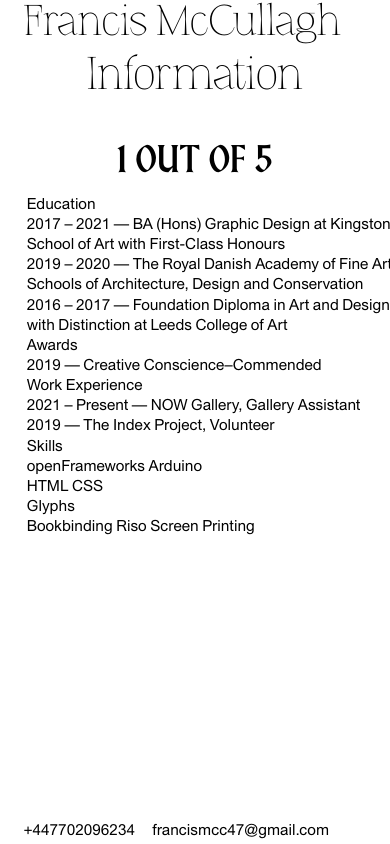
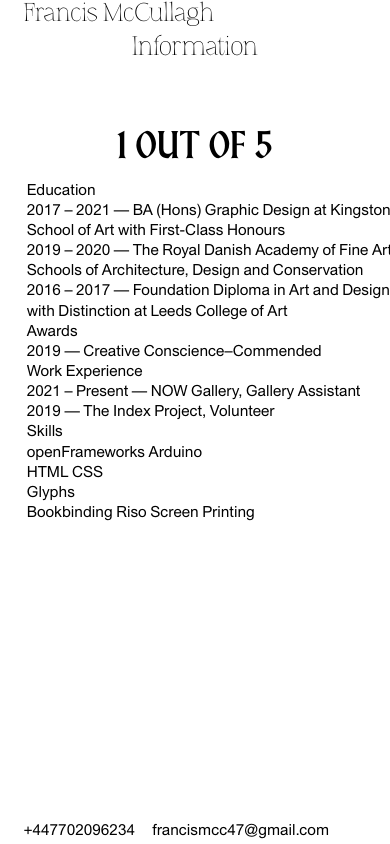
Before and after one commit to Frankmccullagh/francismccullagh.github.io, a plain HTML site: page index.html in a window 390 px wide. Drawn offline with nearby package versions, Linux system fonts and the light colour scheme; a script that the page names is missing.

Commit message:
Update style.css

```diff
--- a/style.css
+++ b/style.css
@@ -337,6 +337,14 @@ height: window;
 
 	@media (max-width: 600px) {
 	p.noblurTWO {
-			padding-bottom: 45px;
+			padding-bottom: 50px;
+		font-size: 1.4em;
+		top: -35px;
 		}
 	}
+
+		@media (max-width: 600px) {
+		header {
+		font-size: 60%;
+		}
+	}
```
